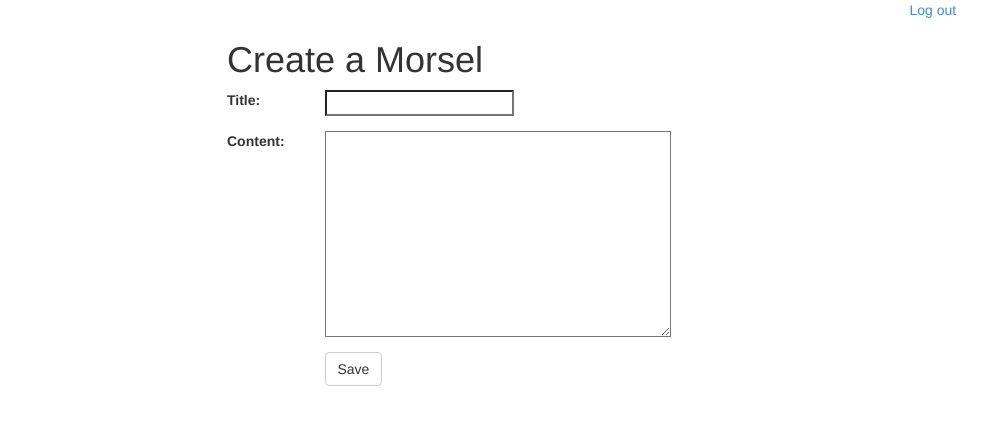
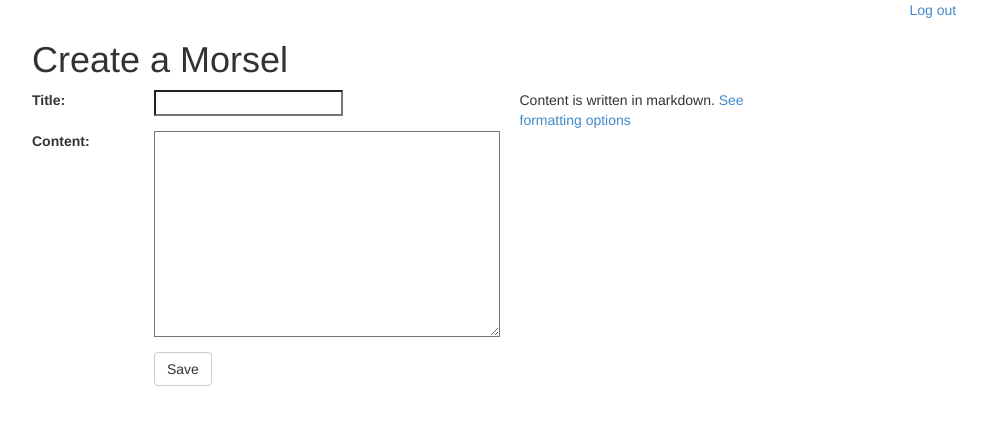
Before and after one commit to tsaylor/remember-forever, a Django app: page /morsel/create/ in a window 1280 px wide. Shown: the top 425 px of the page, without its empty margins (233-1219 px from the left). Run offline with Django 3.2, Linux system fonts and the light colour scheme; the visitor is signed in with stand-in values (Sample User, id 1).

Commit message:
form error css fixes, and added markdown formatting help to new morsel form

```diff
--- a/core/templates/core/morsel_form.html
+++ b/core/templates/core/morsel_form.html
@@ -3,9 +3,44 @@
 {% block content %}
 
 <div class='row'>
-    <h1 class='col-md-4 col-md-offset-4'>Create a Morsel</h1>
-    <div class='col-md-4 col-md-offset-4'>
+    <h1 class='col-md-5 col-md-offset-2'>Create a Morsel</h1>
+</div>
+<div class='row'>
+    <div class='col-md-5 col-md-offset-2'>
         {% include 'form_include.html' with form=form button_name='Save' action_url='morsel_create' %}
+    </div>
+    <p class='col-md-3'>
+    Content is written in markdown.
+    <a data-toggle='collapse' data-target='#formatting_options'>See formatting options</a>
+    </p>
+</div>
+<br>
+<div class="row">
+    <div class="col-md-8 col-md-offset-2 collapse" id="formatting_options">
+    <pre>
+Newlines are converted to Paragraphs.
+
+# H1
+## H2
+*italics*
+**bold**
+~~strikethrough~~
+
+1. Ordered list
+&nbsp;Paragraph inline with the list item.
+1. Numeric order doesn't matter.
+&nbsp;&nbsp;1. Sub-item
+
+* Unordered List
+    * Sub-item
+
+Adding a link:
+[link text](http://www.example.com)
+
+Adding an image:
+![alt text](https://github.com/adam-p/markdown-here/raw/master/src/common/images/icon48.png "Image Title Text")
+    </pre>
+    <a href="https://github.com/adam-p/markdown-here/wiki/Markdown-Cheatsheet">More formatting options</a>
     </div>
 </div>
 
--- a/templates/form_include.html
+++ b/templates/form_include.html
@@ -1,5 +1,5 @@
-{% if form.errors %}
-{{ form.errors }}
+{% if form.non_field_errors %}
+{{ form.non_field_errors }}
 {% endif %}
 
 <form class='form-horizontal' method="post" action="{% url action_url %}">
@@ -8,10 +8,15 @@
     {{ hidden }}
 {% endfor %}
 {% for field in form.visible_fields %}
-    <div class='form-group'>
+{% with err=field.errors %}
+<div class='form-group{% if err %} has-error{% endif %}'>
         <div class='col-md-3'>{{ field.label_tag }}</div>
         <div class='col-md-9'>{{ field }}</div>
+        {% if err %}<span class="help-block col-md-9 col-md-offset-3">
+            {% for e in err %}{{ e }}{% endfor %}
+        </span>{% endif %}
     </div>
+{% endwith %}
 {% endfor %}
     <div class='row'>
         <div class='col-md-9 col-md-offset-3'>
--- a/templates/registration/activation_complete.html
+++ b/templates/registration/activation_complete.html
@@ -1,5 +1,5 @@
 {% extends "base.html" %}
 
 {% block content %}
-You are activated.
+Your account has been activated. <a href="{% url 'login' %}">Log in here</a>.
 {% endblock %}
--- a/templates/registration/registration_complete.html
+++ b/templates/registration/registration_complete.html
@@ -1,5 +1,5 @@
 {% extends "base.html" %}
 
 {% block content %}
-You will receive an activation email shortly, please verify your email address.
+Thank you.  You will receive an activation email shortly, please click on the link to verify your email address.
 {% endblock %}
```
